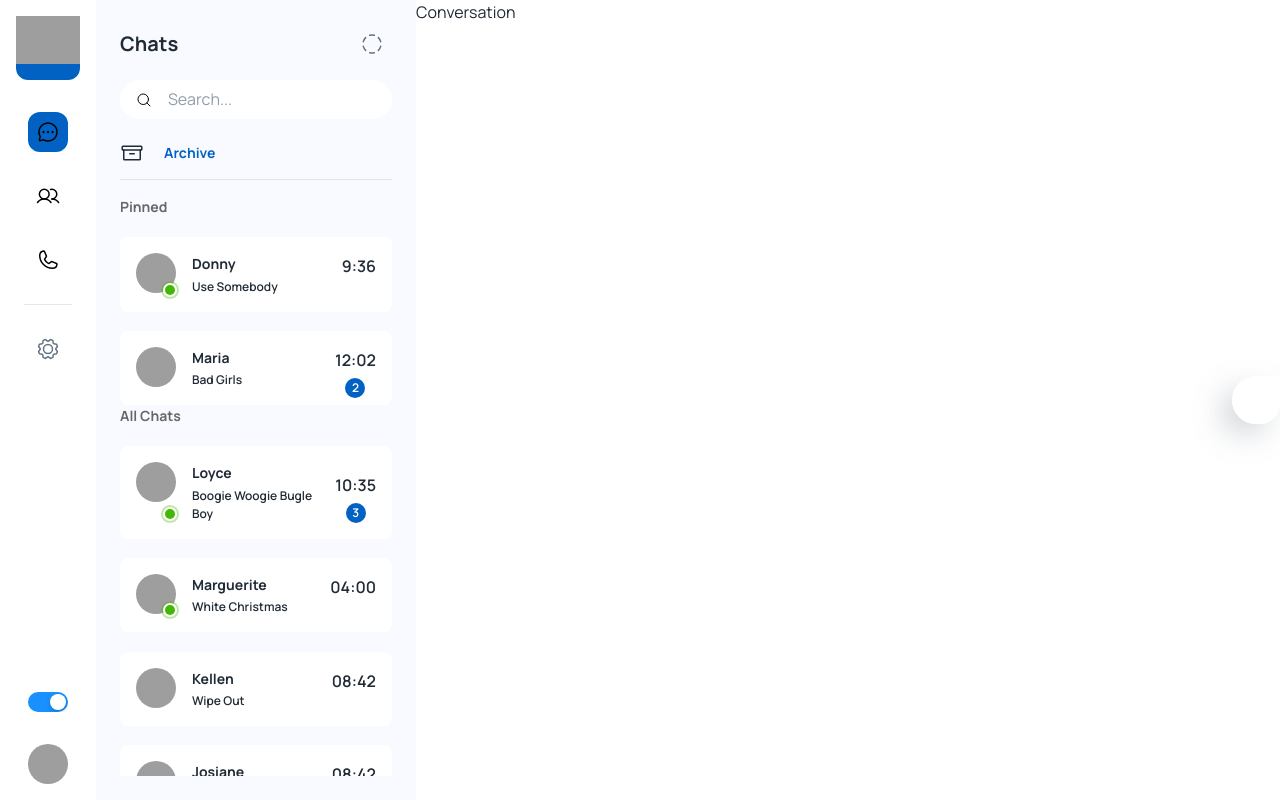
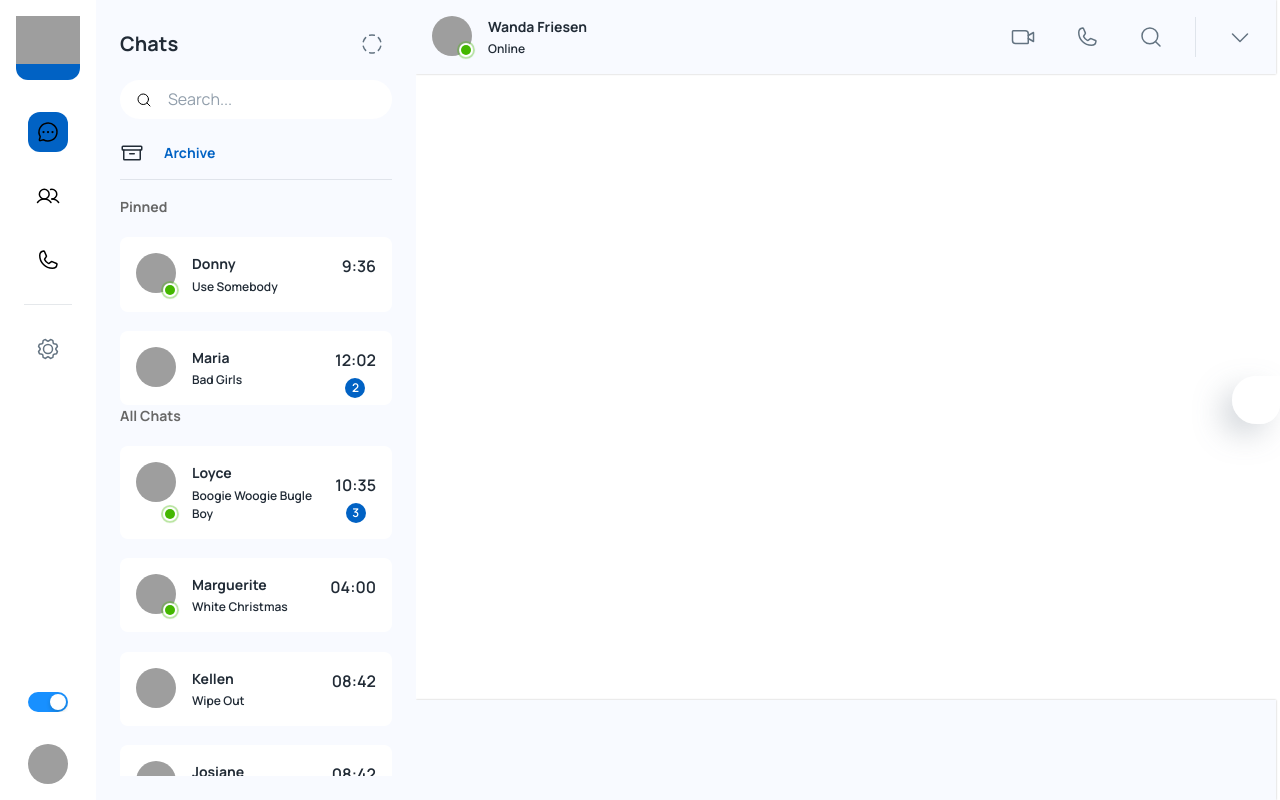
Before and after one commit to Berat-Ozgen/Modern-React-Chat, a React (Create React App) app: page /app in a window 1280 px wide. Built offline with nearby package versions, Linux system fonts and the light colour scheme; grey boxes are pictures that could not be loaded; some icons are missing.

Commit message:
Chat Header
Chat Header

```diff
--- a/src/components/Conversation/index.js
+++ b/src/components/Conversation/index.js
@@ -1,7 +1,116 @@
+import {
+  Avatar,
+  Box,
+  Stack,
+  Badge,
+  Typography,
+  IconButton,
+  Divider,
+} from "@mui/material";
+import { faker } from "@faker-js/faker";
 import React from "react";
+import { styled } from "@mui/material/styles";
+import { CaretDown, MagnifyingGlass, Phone, VideoCamera } from "phosphor-react";
 
 const Conversation = () => {
-  return <div>Conversation</div>;
+  const StyledBadge = styled(Badge)(({ theme }) => ({
+    "& .MuiBadge-badge": {
+      backgroundColor: "#44b700",
+      color: "#44b700",
+      boxShadow: `0 0 0 2px ${theme.palette.background.paper}`,
+      "&::after": {
+        position: "absolute",
+        top: 0,
+        left: 0,
+        width: "100%",
+        height: "100%",
+        borderRadius: "50%",
+        animation: "ripple 1.2s infinite ease-in-out",
+        border: "1px solid currentColor",
+        content: '""',
+      },
+    },
+    "@keyframes ripple": {
+      "0%": {
+        transform: "scale(.8)",
+        opacity: 1,
+      },
+      "100%": {
+        transform: "scale(2.4)",
+        opacity: 0,
+      },
+    },
+  }));
+
+  return (
+    <Stack height={"100%"} maxHeight={"100vh"} width={"auto"}>
+      {/* Chat Header */}
+      <Box
+        p={2}
+        sx={{
+          width: "100%",
+          backgroundColor: "#F8faFF",
+          boxShadow: "0px 0px 2px rgba(0,0,0, 0.25)",
+        }}
+      >
+        <Stack
+          alignItems={"center"}
+          direction="row"
+          justifyContent={"space-between"}
+          sx={{ width: "100%", height: "100%" }}
+        >
+          <Stack direction={"row"} spacing={2}>
+            <Box>
+              <StyledBadge
+                overlap="circular"
+                anchorOrigin={{
+                  vertical: "bottom",
+                  horizontal: "right",
+                }}
+                variant="dot"
+              >
+                <Avatar src={faker.image.avatar()} />
+              </StyledBadge>
+            </Box>
+            <Stack spacing={0.2}>
+              <Typography variant="subtitle2">
+                {faker.name.fullName()}
+              </Typography>
+              <Typography variant="caption">Online</Typography>
+            </Stack>
+          </Stack>
+          <Stack direction={"row"} alignItems="center" spacing={3}>
+            <IconButton>
+              <VideoCamera />
+            </IconButton>
+            <IconButton>
+              <Phone />
+            </IconButton>
+            <IconButton>
+              <MagnifyingGlass />
+            </IconButton>
+            <Divider orientation="vertical" flexItem />
+            <IconButton>
+              <CaretDown />
+            </IconButton>
+          </Stack>
+        </Stack>
+      </Box>
+      {/* Msg */}
+      <Box width={"100%"} sx={{ flexGrow: 1 }}></Box>
+      {/* Chat Footer */}
+      <Box
+        sx={{
+          height: 100,
+          width: "100%",
+          backgroundColor: "#F8faFF",
+          boxShadow: "0px 0px 2px rgba(0,0,0, 0.25)",
+        }}
+      ></Box>
+    </Stack>
+  );
 };
 
 export default Conversation;
+
+// 1805
```
